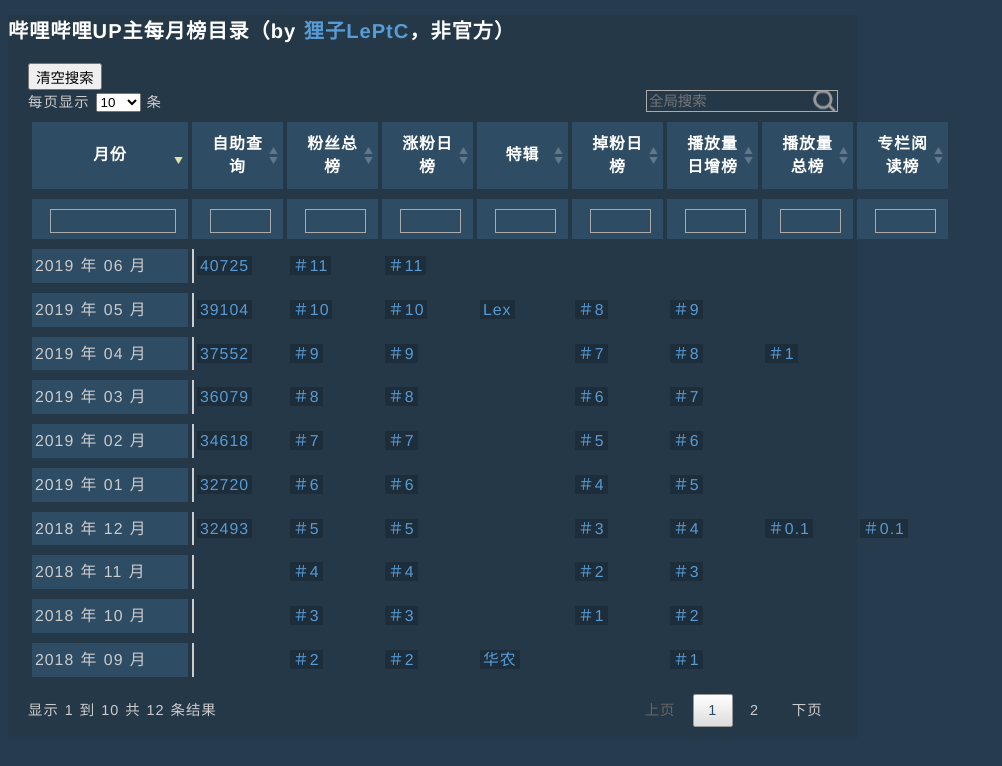
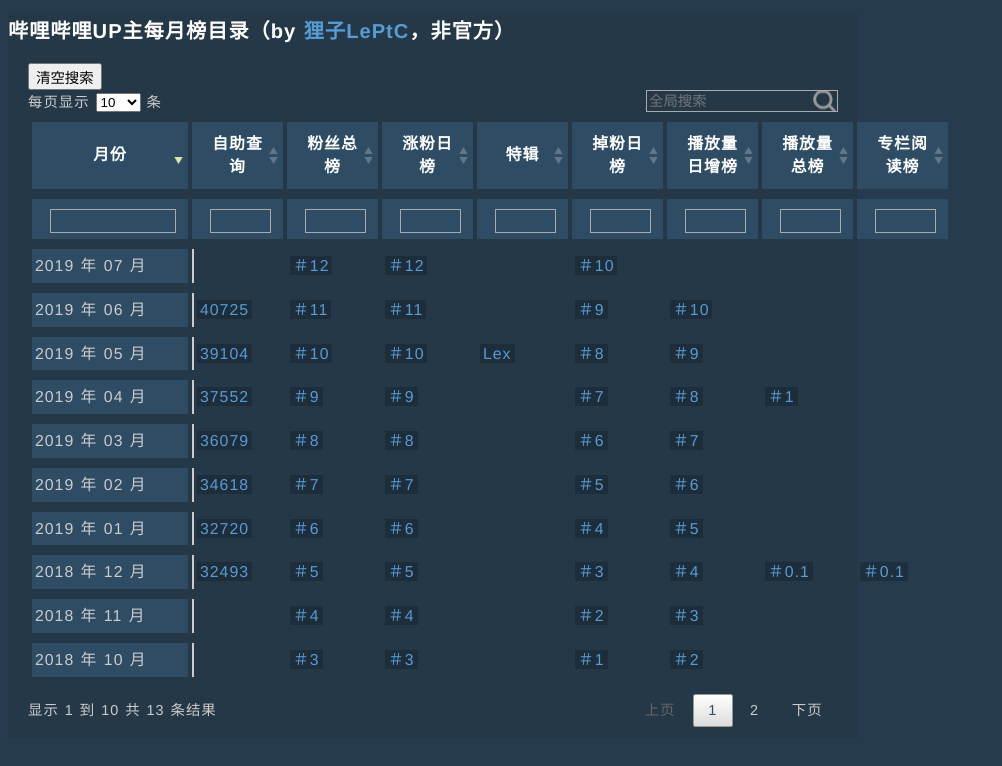
Before and after one commit to LePtC/LePtC.github.io, a Jekyll site: the page bili/index.html, which Jekyll copies as it is, in a window 1280 px wide. Shown: the top 766 px of the page, without its empty margins (0-1002 px from the left). Built offline with Jekyll 4.4.1, drawn with Linux system fonts in a browser that asks for light colours; Markdown is read by kramdown in place of the engine named in the settings; comment, search, counter and statistics services are not loaded.

Commit message:
Update index.html

```diff
--- a/bili/index.html
+++ b/bili/index.html
@@ -128,6 +128,20 @@
 <tbody style="color:#CCC">
 
 <tr>
+  <td>2019 年 07 月</td>
+  <td>
+
+  </td>
+  <td><a href="http://www.bilibili.com/video/av62147845">＃12</a></td>
+  <td><a href="http://www.bilibili.com/video/av62798767">＃12</a></td>
+  <td></td>
+  <td><a href="http://www.bilibili.com/video/av62535813">＃10</a></td>
+  <td></td>
+  <td></td>
+  <td></td>
+</tr>
+
+<tr>
   <td>2019 年 06 月</td>
   <td>
     <a href="/bili/2019/06/">40725</a>
@@ -135,8 +149,8 @@
   <td><a href="http://www.bilibili.com/video/av57589091">＃11</a></td>
   <td><a href="http://www.bilibili.com/video/av57918069">＃11</a></td>
   <td></td>
-  <td></td>
-  <td></td>
+  <td><a href="http://www.bilibili.com/video/av58765309">＃9</a></td>
+  <td><a href="http://www.bilibili.com/video/av59297200">＃10</a></td>
   <td></td>
   <td></td>
 </tr>
```
